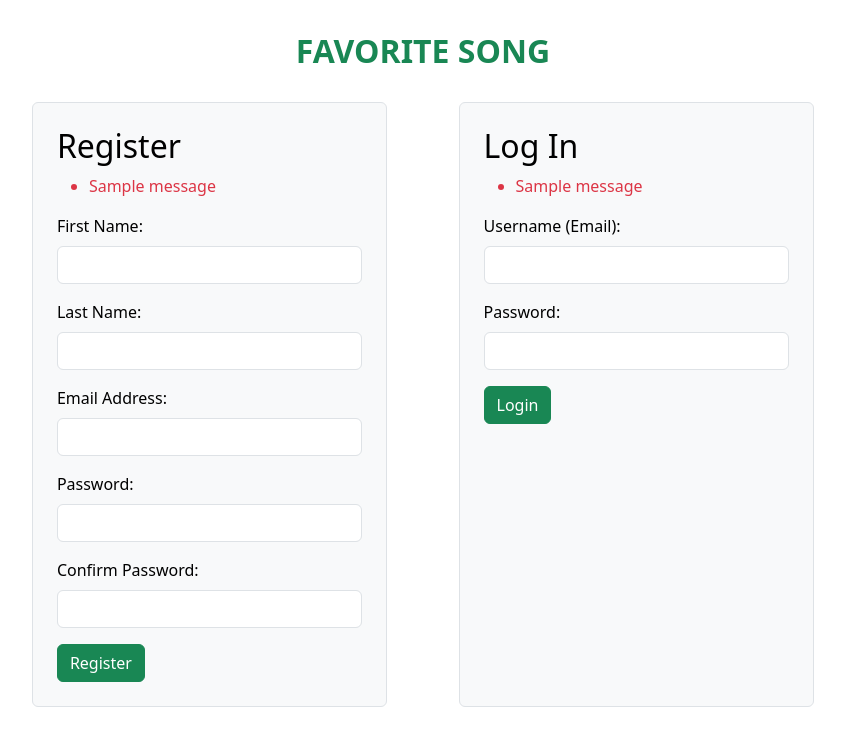
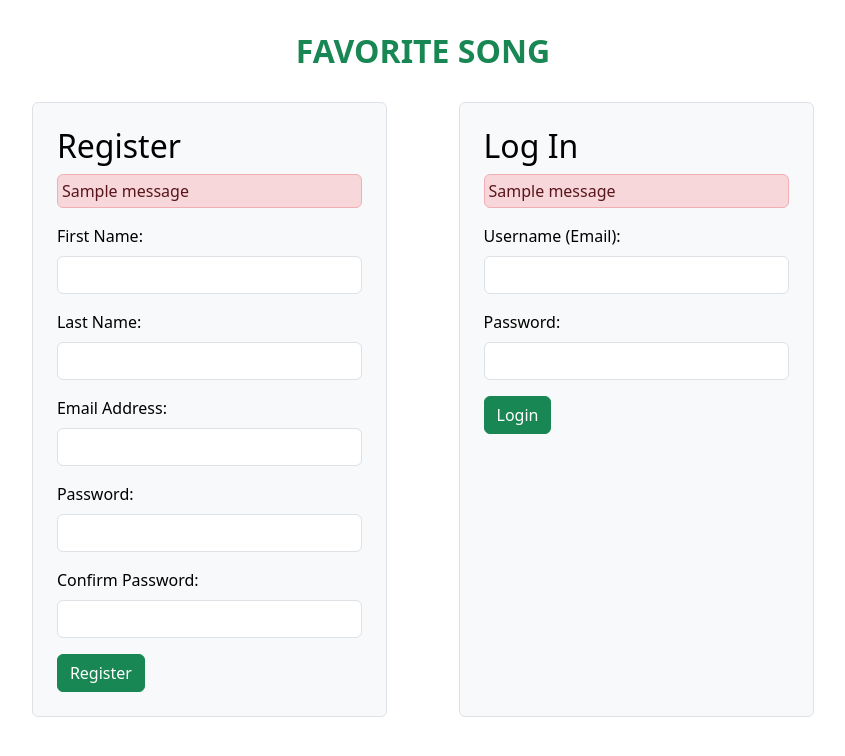
Before and after one commit to Catron-Gainey/Favorite-Song, a Flask app: page /home in a window 1280 px wide. Shown: the top 756 px of the page, without its empty margins (217-1062 px from the left). Run offline with Flask 3, Linux system fonts and the light colour scheme; tables that the repository leaves empty or names only in its code hold one stand-in row (values such as "Sample post"); one stand-in notice (Sample message) is shown.

Commit message:
KL updates 05/06/24

```diff
--- a/flask_app/templates/index.html
+++ b/flask_app/templates/index.html
@@ -20,10 +20,10 @@
                 class="border rounded p-4 col-5 mx-auto my-3 text-black bg-light">
                 <h2>Register</h2>
 
-                {% with messages=get_flashed_messages(with_categories=true, category_filter=["register"]) %} <ul
-                    class="flashes text-danger">
+                {% with messages=get_flashed_messages(with_categories=true, category_filter=["register"]) %}
+                <ul class="flashes text-danger list-unstyled">
                     {% for category, message in messages: %}
-                    <li class="{{ category }}">{{ message }}</li>
+                    <li class="{{ category }} alert alert-danger p-1">{{ message }}</li>
                     {% endfor %}
                 </ul>
                 {% endwith %}
@@ -61,9 +61,9 @@
                 <h2>Log In</h2>
 
                 {% with messages=get_flashed_messages(with_categories=true, category_filter=["login"]) %}
-                <ul class="flashes text-danger">
+                <ul class="flashes text-danger list-unstyled">
                     {% for category, message in messages: %}
-                    <li class="{{ category }}">{{ message }}</li>
+                    <li class="{{ category }} alert alert-danger p-1">{{ message }}</li>
                     {% endfor %}
                 </ul>
                 {% endwith %}
```
